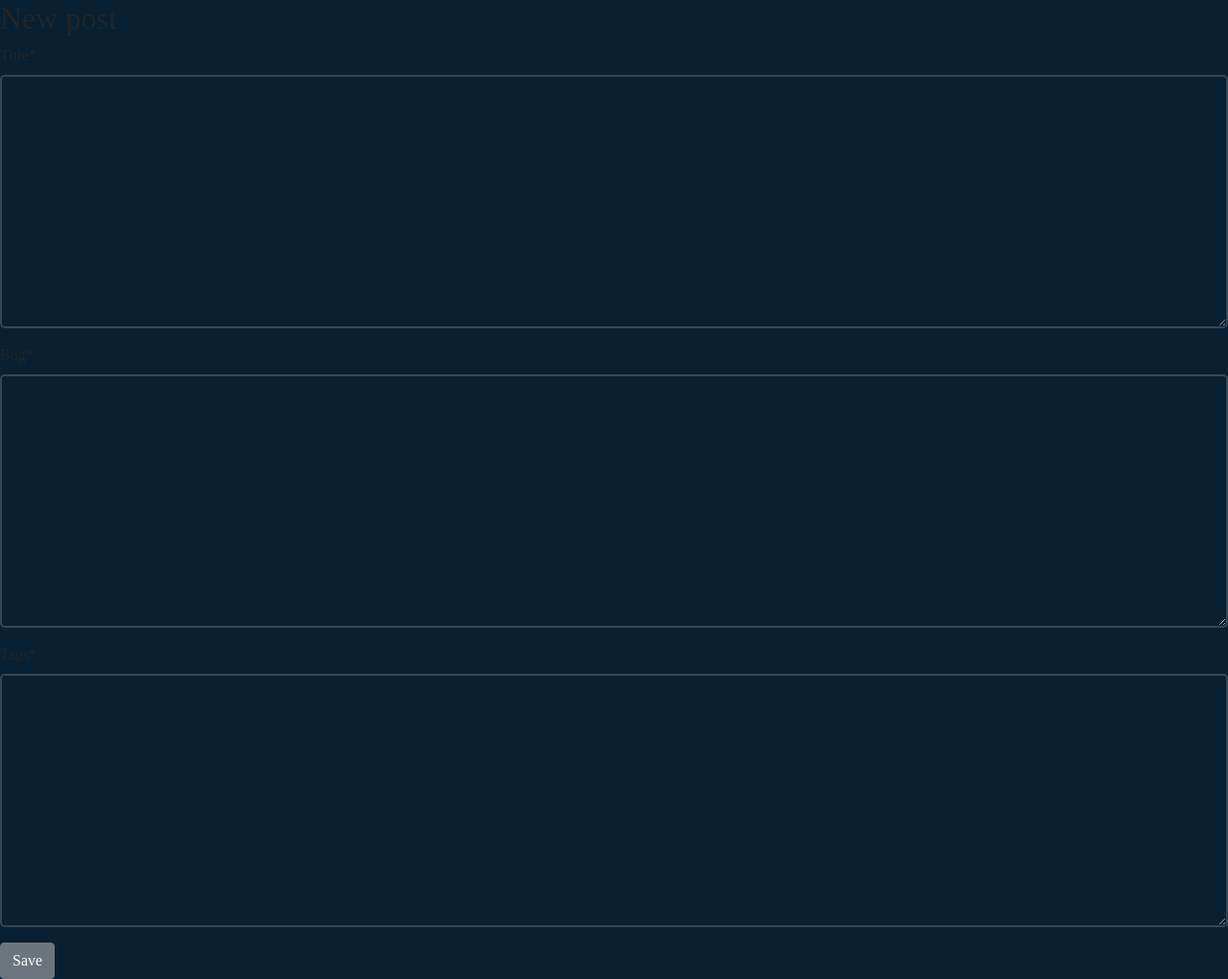
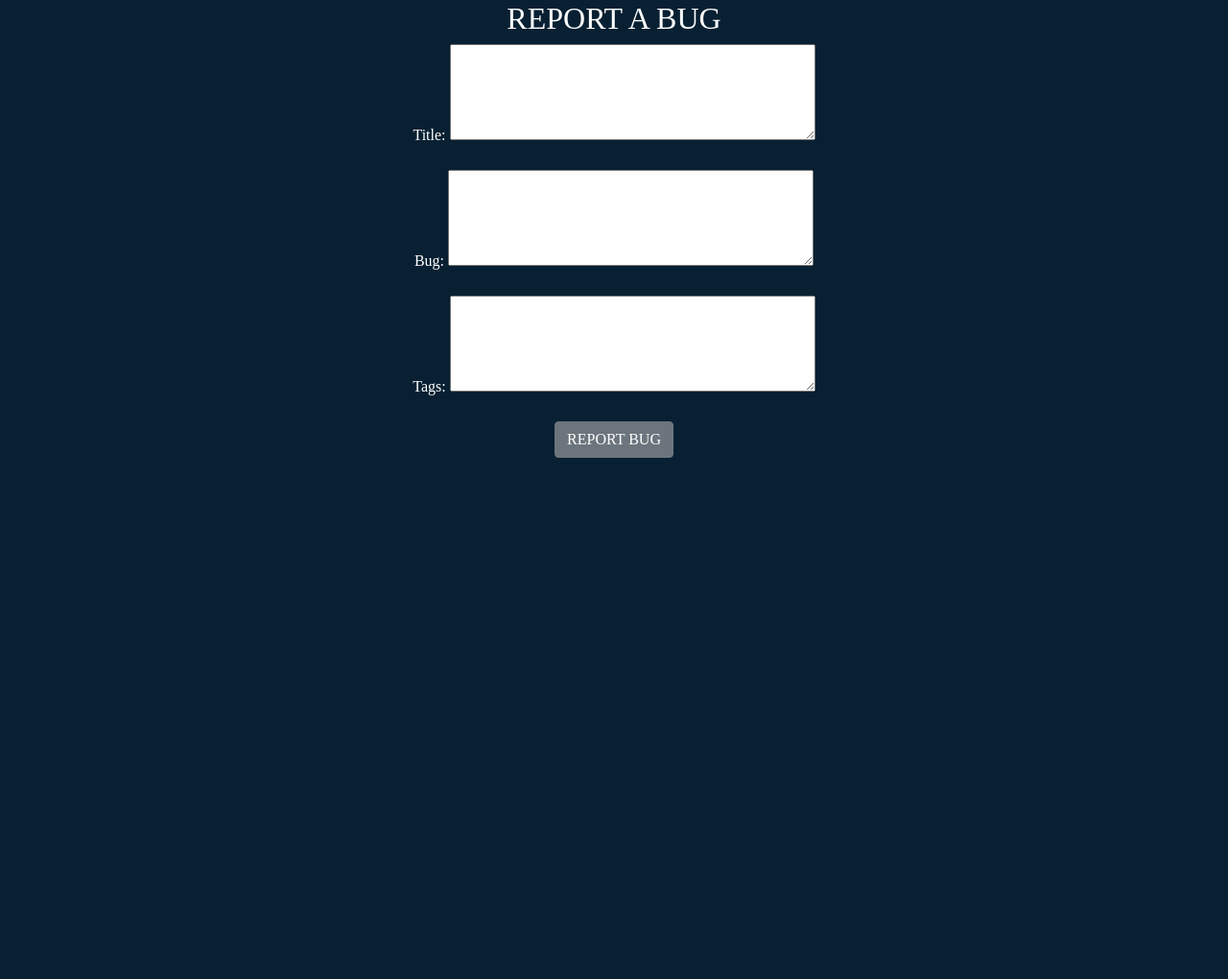
Before and after one commit to divya-soni-14/TRINIT_42_DEV2, a Django app: page /bug/new/ in a window 1280 px wide. Shown: the part 56-1076 px from the top of the page at 96% size. After the commit the page ends 533 px from the top, so only its background shows below. Run offline with Django 4.2, Linux system fonts and the light colour scheme; some libraries are stand-ins or nearby versions; some web fonts are replaced.

Commit message:
stuff done

```diff
--- a/base/forms.py
+++ b/base/forms.py
@@ -8,3 +8,9 @@ class BugForm(forms.ModelForm):
     class Meta:
         model = bugs
         fields = ("title", "bug", "tags")
+
+    # def __init__(self, *args, **kargs):
+    #     super().__init__(*args, **kargs)
+    #     self.helper = FormHelper()
+    #     self.helper.form_method = "post"
+    #     self.help.add_input(Submit)
--- a/base/models.py
+++ b/base/models.py
@@ -55,8 +55,8 @@ class userDetail(models.Model):
 
 class bugs(models.Model):
     UID = models.UUIDField(default=uuid4, editable=False)
-    title = models.TextField(max_length=1500, default="")
-    bug = models.TextField(max_length=1000)
+    title = models.TextField(max_length=500, default="")
+    bug = models.TextField(max_length=500)
     mids = models.TextField()
     reporter = models.ForeignKey(User, null=True, on_delete=models.CASCADE)
     tags = models.TextField()
@@ -73,6 +73,9 @@ class bugs(models.Model):
         app_label = "base"
         db_table = "bugs"
 
+    def __str__(self):
+        return self.title
+
 
 class messages(models.Model):
     UID = models.UUIDField(default=uuid4, editable=False)
--- a/base/views.py
+++ b/base/views.py
@@ -95,7 +95,17 @@ def home(request):
 
 
 def report_bug(request):
-    form = forms.BugForm()
+    if request.method == "POST":
+        form = forms.BugForm(request.POST)
+        if form.is_valid():
+            form.save()
+            # title = form.cleaned_data["title"]
+            # bug = form.cleaned_data["bug"]
+            # tags = form.cleaned_data["tags"]
+            # print(title, bug, tags)
+    else:
+        form = forms.BugForm()
+
     context = {"form": form}
     return render(request, "report.html", context)
 
--- /dev/null
+++ b/static/css/register.css
@@ -0,0 +1,7 @@
+form p {
+  color: white !important;
+}
+
+textarea {
+  max-height: 100px !important;
+}
--- a/templates/report.html
+++ b/templates/report.html
@@ -1,8 +1,12 @@
-{% extends 'base.html' %} {% block content %} {% load crispy_forms_filters %}
-<h2>New post</h2>
+{% extends 'base.html' %} {% block content %}
 
-<form method="POST" class="post-form">
-  {% csrf_token %} {{ form|crispy }}
-  <button type="submit" class="save btn btn-secondary">Save</button>
-</form>
+<div class="container justify-content-center text-center">
+  <h2 style="color: white">REPORT A BUG</h2>
+
+  <form style="color: white" method="POST" class="post-form">
+    {% csrf_token %} {{ form.as_p }}
+    <button type="submit" class="save btn btn-secondary">REPORT BUG</button>
+  </form>
+</div>
+
 {% endblock %}
```
Also changed, not shown: base/migrations/0016_alter_bugs_bug_alter_bugs_title.py (added), db.sqlite3.
